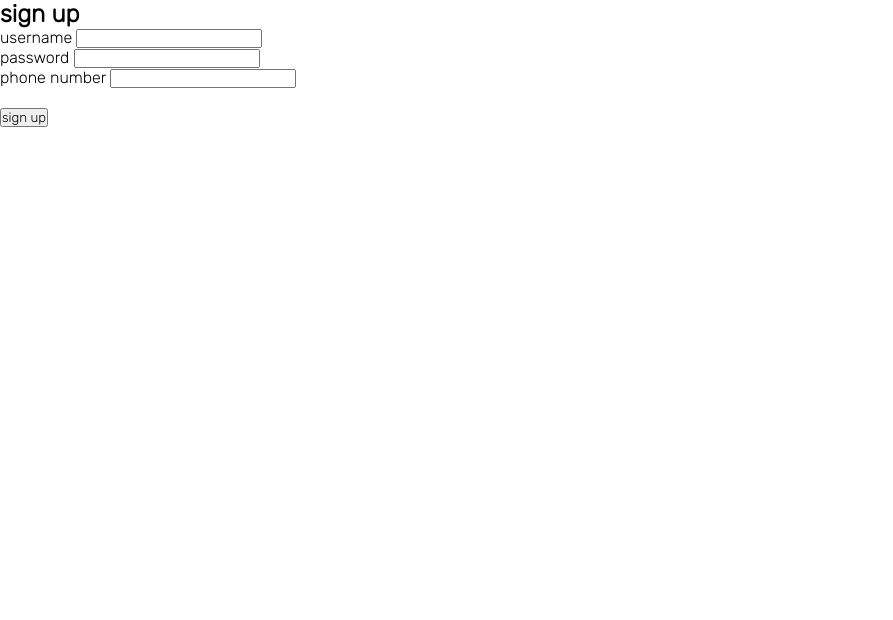
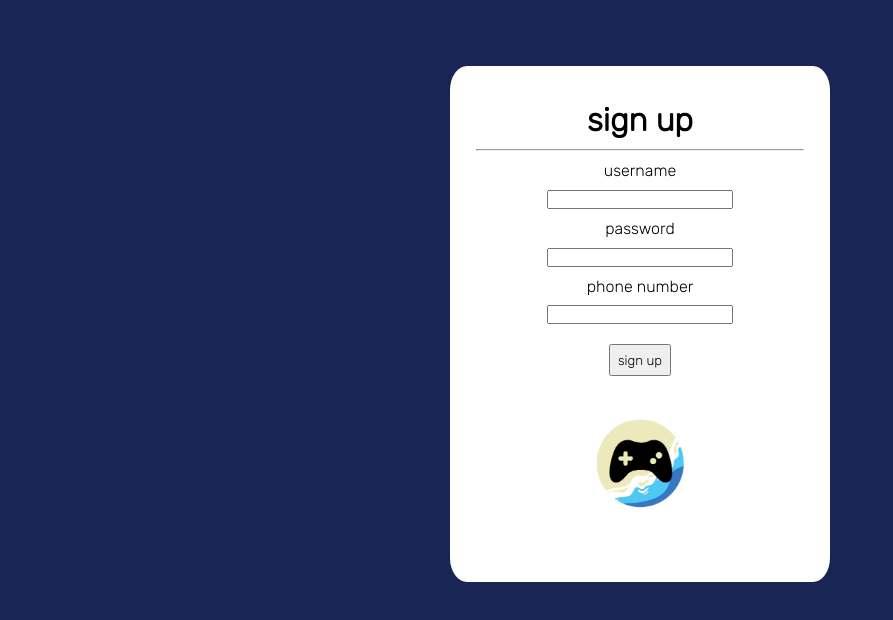
Before and after one commit to ori-eph/game_project, a plain HTML site: page html/signUp.html in a window 1280 px wide. Shown: the whole page, without its empty margins (0-893 px from the left). Drawn offline with Linux system fonts and the light colour scheme; a web font is replaced by a local one.

Commit message:
fixed update

```diff
--- a/html/signUp.html
+++ b/html/signUp.html
@@ -1,34 +1,40 @@
 <!DOCTYPE html>
 <html lang="en">
+
+<head>
+
     <head>
         <meta charset="UTF-8">
         <meta name="viewport" content="width=device-width, initial-scale=1.0">
-        <link href="/css/style.css" rel="stylesheet">
-        <link href="./media/img/circle_logo.png" rel="icon" type="image/x-icon">
+        <link href="../css/style.css" rel="stylesheet">
+        <link href="../css/login_signup.css" rel="stylesheet">
+        <link href="../media/img/circle_logo.png" rel="icon" type="image/x-icon">
         <link rel="preconnect" href="https://fonts.googleapis.com">
         <link rel="preconnect" href="https://fonts.gstatic.com" crossorigin>
         <link
             href="https://fonts.googleapis.com/css2?family=Cinzel:wght@800&family=Merriweather:ital@1&family=Pacifico&family=Rubik+Iso&family=Rubik:wght@300&display=swap"
             rel="stylesheet">
-        <title>project name</title>
+        <title>Shore games | sign up</title>
     </head>
+</head>
+
 <body>
-
-    <form class="login" id="login-container">
-        <h2>sign up</h2>
-     <label for="username">username</label>
-     <input required id="username"><br>
-     <label for="password">password</label>
-     <input required id="password" type="password"> <br>
-     <label for="number">phone number</label>
-     <input required id="number"> <br>
-     <p id="invalid"></p> <br>
-     <button id="submit">sign up</button>
-
-
-
-
-    </form>
+    <div class="login">
+        <h1>sign up</h1>
+        <hr>
+        <form>
+            <label for="username">username</label>
+            <input required id="username">
+            <label for="password">password</label>
+            <input required id="password" type="password">
+            <label for="number">phone number</label>
+            <input required id="number">
+            <p id="invalid"></p>
+            <button id="submit" type="submit">sign up</button>
+        </form>
+        <br>
+        <img id="logo-login" src="../media/img/circle_logo.png" alt="logo">
+    </div>
     <script src="/js/signUp.js"></script>
 </body>
 
--- a/js/signUp.js
+++ b/js/signUp.js
@@ -17,15 +17,13 @@ button.addEventListener("click", function (event) {
 
     } else {
         document.getElementById("invalid").innerHTML = ""
-        let existingUsers = JSON.parse(localStorage.getItem("users")) || []
 
         const newUser = {
             username: username,
             phoneNumber: phoneNumber,
             password: password
         }
-        existingUsers.push(newUser)
-        localStorage.setItem('users', JSON.stringify(existingUsers))
+        localStorage.setItem(username, JSON.stringify(newUser))
 
     }
 })
```
